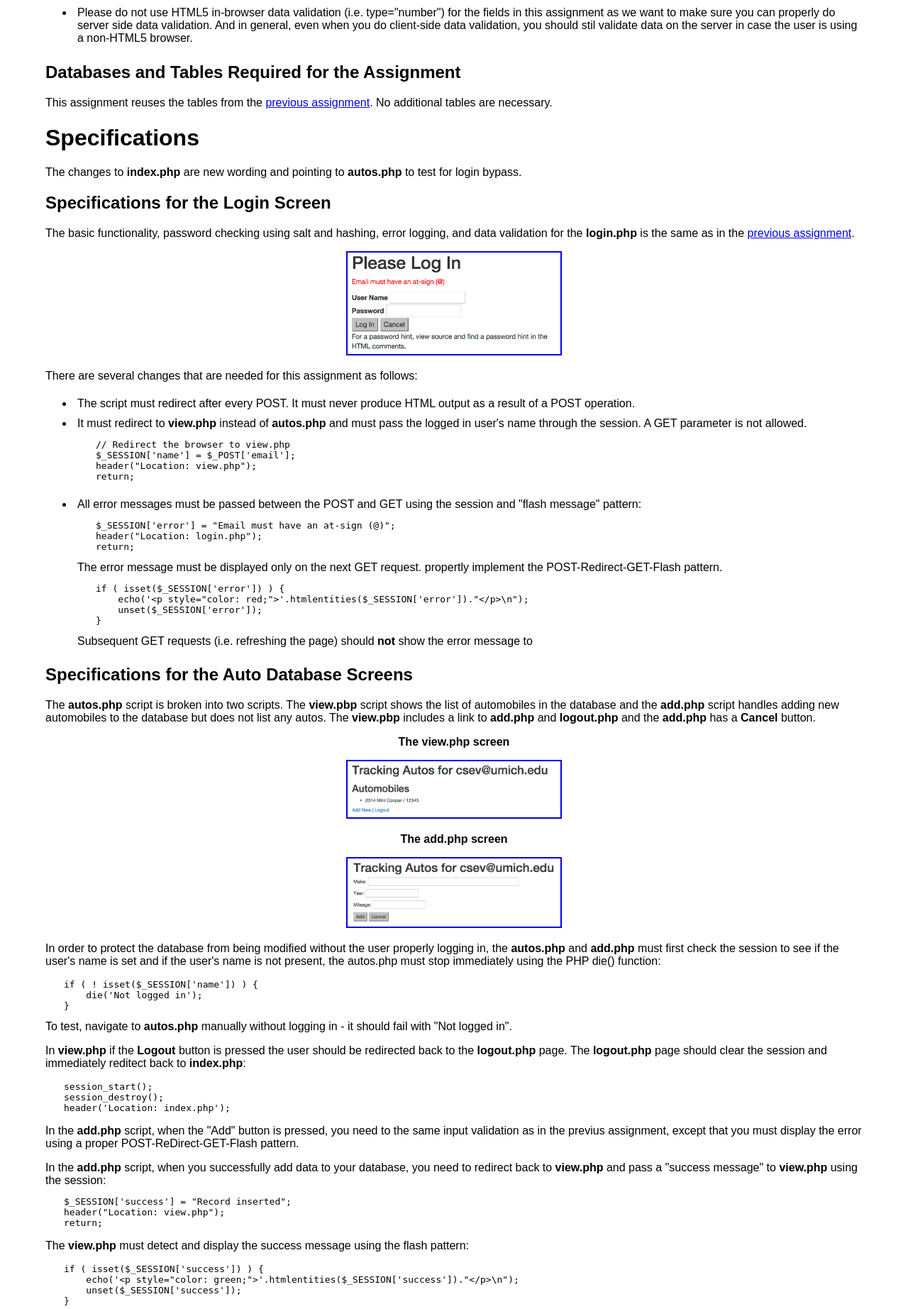
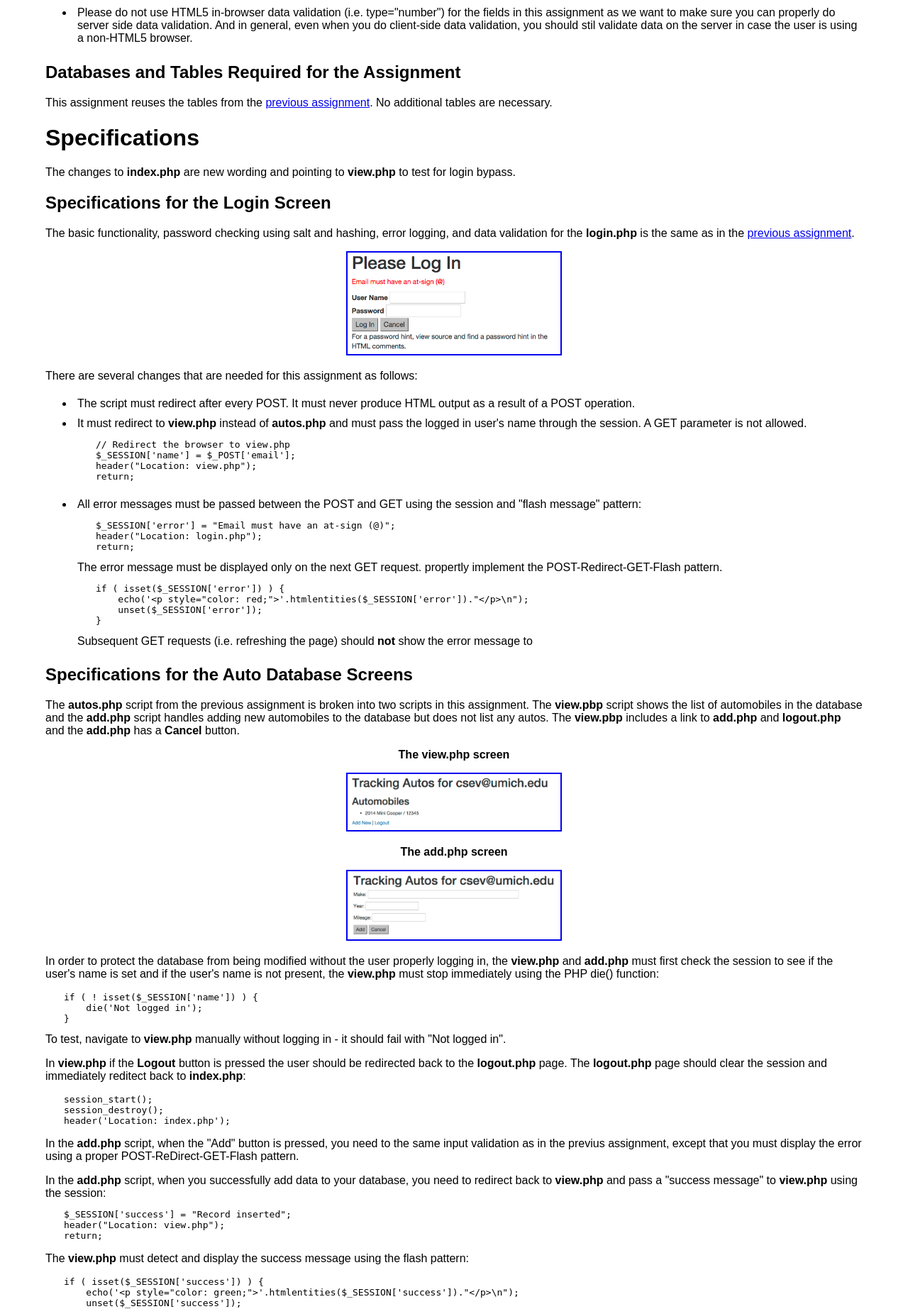
Before and after one commit to csev/wa4e, a PHP site: page /si572/assn/autosess/ in a window 1280 px wide. Shown: the part 939-2784 px from the top of the page at 71% size. Run offline with PHP 8.4, Linux system fonts and the light colour scheme.

Commit message:
Fix missing bits

```diff
--- a/assn/autosess/index.php
+++ b/assn/autosess/index.php
@@ -102,7 +102,7 @@ No additional tables are necessary.
 <h1>Specifications</h1>
 <p>
 The changes to <b>index.php</b> are new wording and pointing to
-<b>autos.php</b> to test for login bypass.
+<b>view.php</b> to test for login bypass.
 </p>
 <h2>Specifications for the Login Screen</h2>
 <p>
@@ -154,7 +154,8 @@ requests (i.e. refreshing the page) should <b>not</b> show the error message to
 </ul>
 <h2>Specifications for the Auto Database Screens</h2>
 <p>
-The <b>autos.php</b> script is broken into two scripts. The <b>view.pbp</b> script
+The <b>autos.php</b> script from the previous assignment is broken into two scripts
+in this assignment. The <b>view.pbp</b> script
 shows the list of automobiles in the database and the <b>add.php</b> script
 handles adding new automobiles to the database but does not list any autos.
 The <b>view.pbp</b> includes a link to <b>add.php</b> and <b>logout.php</b>
@@ -178,15 +179,15 @@ width="300px" src="03-Add.png" border="2"/>
 </p>
 <p>
 In order to protect the database from being modified without the user properly
-logging in, the <b>autos.php</b> and <b>add.php</b> must first check the session to see
+logging in, the <b>view.php</b> and <b>add.php</b> must first check the session to see
 if the user's name is set and if the user's name is not present,
-the autos.php must stop immediately using the PHP die() function:
+the <b>view.php</b> must stop immediately using the PHP die() function:
 <pre>
 if ( ! isset($_SESSION['name']) ) {
     die('Not logged in');
 }
 </pre>
-To test, navigate to <b>autos.php</b> manually without logging in - it
+To test, navigate to <b>view.php</b> manually without logging in - it
 should fail with "Not logged in".
 </p>
 <p>
--- a/assn/autosess/peer.json
+++ b/assn/autosess/peer.json
@@ -14,11 +14,11 @@
       "type":"image"
     },
     {
-      "title":"A screen shot (with URL) of your autos.php showing 'Name parameter missing'.  You must also include the developer console network tab showing both the POST and GET.",
+      "title":"A screen shot (with URL) of your add.php showing 'Name parameter missing'.  You must also include the developer console network tab showing both the POST and GET.",
       "type":"image"
     },
     {
-      "title":"A screen shot (including the URL) of your list.php with three vehicles in the list.  At least one of the vehicles must have '&lt;b&gt;' in its title and it must be shown properly (i.e. the title should not be bold)",
+      "title":"A screen shot (including the URL) of your view.php with three vehicles in the list.  At least one of the vehicles must have '&lt;b&gt;' in its title and it must be shown properly (i.e. the title should not be bold)",
       "type":"image"
     },
     {
```
